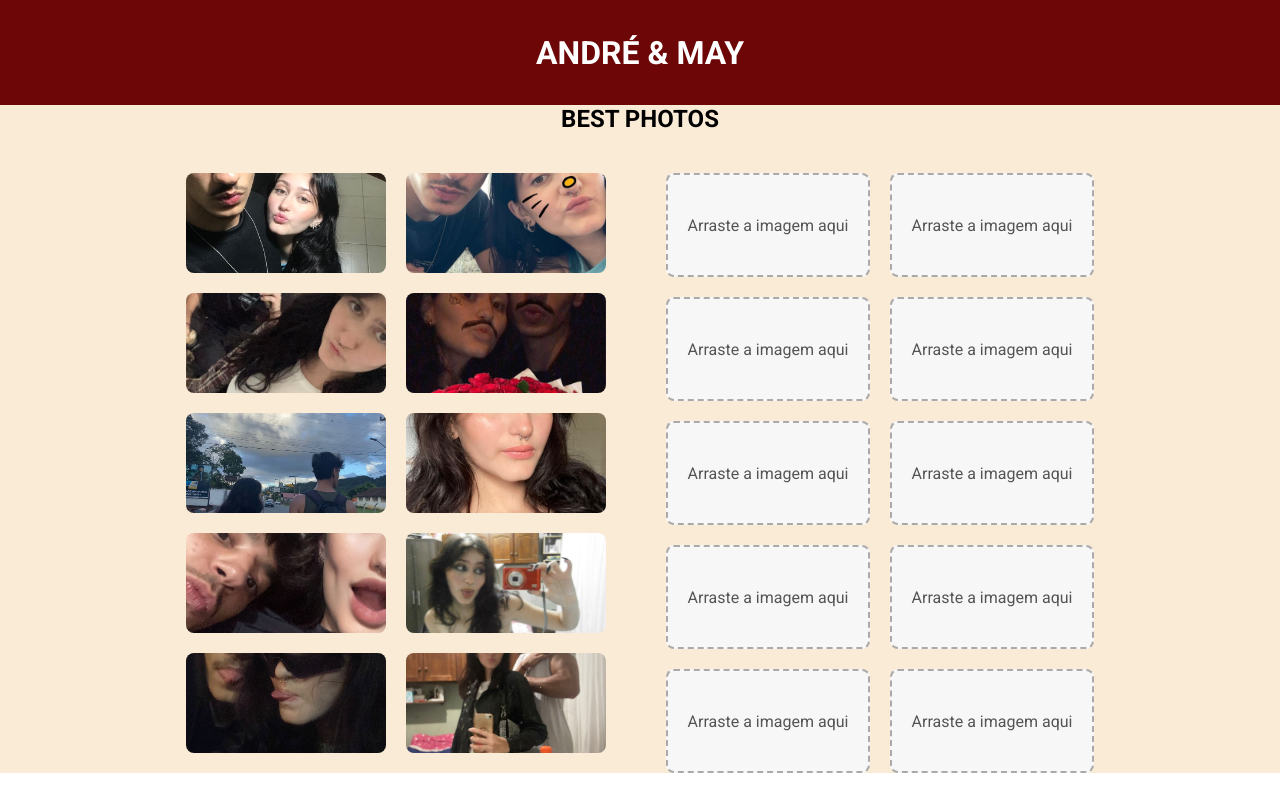
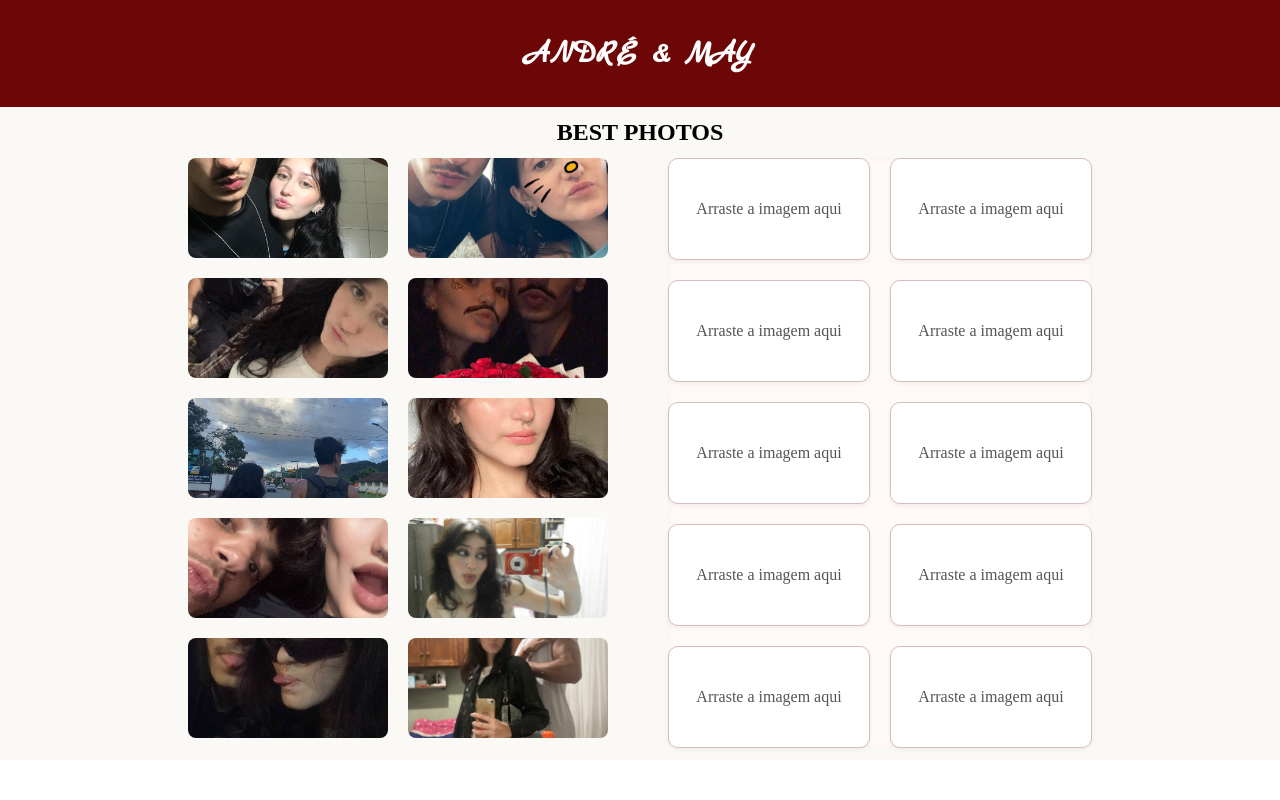
Before and after one commit to andrMiotto/galeriaImagensDragDrop, a plain HTML site: page index.html in a window 1280 px wide. Drawn offline with Linux system fonts and the light colour scheme.

Commit message:
style:ajusta-estilo

```diff
--- a/index.html
+++ b/index.html
@@ -6,12 +6,10 @@
     <meta name="viewport" content="width=device-width, initial-scale=1.0">
     <title>André & May</title>
     <link rel="stylesheet" href="style.css">
+
     <link rel="preconnect" href="https://fonts.googleapis.com">
     <link rel="preconnect" href="https://fonts.gstatic.com" crossorigin>
-    <link href="https://fonts.googleapis.com/css2?family=Roboto:ital,wght@0,100..900;1,100..900&display=swap"
-        rel="stylesheet">
-
-    <link rel="icon" type="image/png" href="Images/fav_icon.png">
+    <link href="https://fonts.googleapis.com/css2?family=Marck+Script&display=swap" rel="stylesheet">
 
 
 </head>
--- a/script.js
+++ b/script.js
@@ -7,7 +7,7 @@ const dropzones = document.querySelectorAll('.card-drop');
 draggables.forEach(draggable => {
     draggable.addEventListener('dragstart', event => {
         event.dataTransfer.setData('text/plain', event.target.innerText);
-        event.target.classList.add('draggin');
+        event.target.classList.add('dragging');
         console.log('drag iniciado: ', event.target.innerText);
     });
 
@@ -37,9 +37,9 @@ dropzones.forEach(dropzone => {
             event.preventDefault();
             dropzone.classList.remove('over');
 
-            const dragging = document.querySelector('.dragging');
+    const dragging = document.querySelector('.dragging');
             if (dragging) {
-                dropzone.innerHTML = '';
+      dropzone.innerHTML = '';
                 dropzone.appendChild(dragging);
                 console.log('Elemento solto na área de drop');
             }
--- a/style.css
+++ b/style.css
@@ -1,7 +1,6 @@
 * {
     margin: 0;
     padding: 0;
-    font-family: Roboto;
 
 
 }
@@ -16,16 +15,27 @@
     background-color: rgb(109, 7, 7);
     color: white;
     padding: 2.1rem;
-
+    font-family: "Marck Script", cursive;
+    font-weight: 400;
+    font-style: normal;
 }
 
+
 .content {
-    background-color: antiquewhite;
+    background-color: rgb(250, 249, 246);
+    padding-bottom: 12px;
 }
 
 .title-content {
     display: flex;
     justify-content: center;
+}
+
+
+
+
+h2 {
+    margin: 12px;
 }
 
 .img-album img {
@@ -44,7 +54,6 @@
     justify-content: center;
     gap: 60px;
     align-items: start;
-    margin-top: 40px;
 }
 
 .cards,
@@ -72,7 +81,6 @@
 }
 
 .card-drop {
-    border: 2px dashed #aaa;
     border-radius: 8px;
     background-color: #f7f7f7;
     height: 100px;
@@ -80,3 +88,25 @@
     text-align: center;
     color: #555;
 }
+
+.favorites-drop {
+    background: #fffaf7;
+    border-radius: 12px;
+    position: relative;
+    box-shadow: inset 0 0 8px rgba(0, 0, 0, 0.05);
+}
+
+
+.card-drop {
+    background: #ffffff;
+    border: 1px solid #d8bdbd;
+    border-radius: 10px;
+    box-shadow: 0 2px 5px rgba(0, 0, 0, 0.06);
+    transition: all 0.2s ease;
+}
+
+.card-drop:hover {
+    transform: scale(1.03);
+    background-color: #fff4f4;
+    box-shadow: 0 4px 10px rgba(0, 0, 0, 0.1);
+}
```
